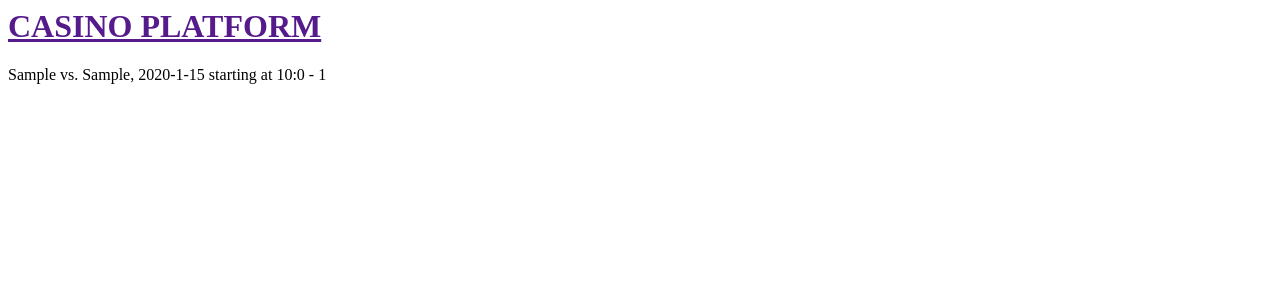
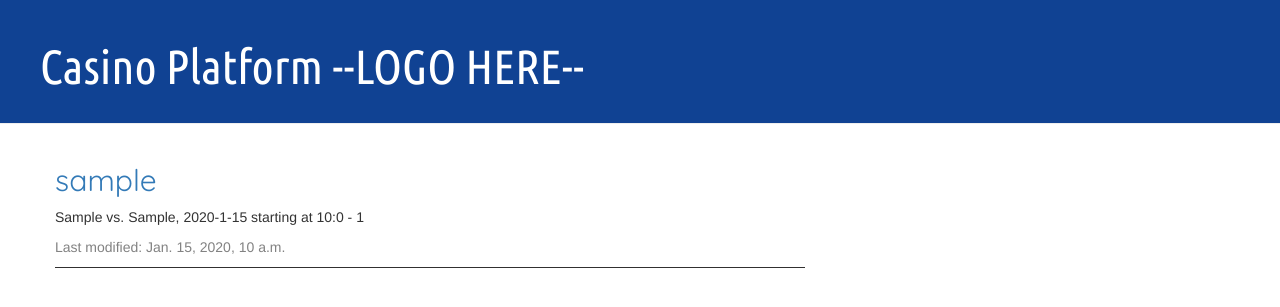
Before and after one commit to itayRoll/casino, a Django app: page /bets/ in a window 1280 px wide. Shown: the top 307 px of the page. Run offline with Django 3.2, Linux system fonts and the light colour scheme; tables that the repository leaves empty hold one stand-in row (values such as "Sample post"); some libraries are stand-ins or nearby versions.

Commit message:
keep it movin

```diff
--- /dev/null
+++ b/casino/static/css/casino.css
@@ -0,0 +1,52 @@
+.page-header {
+	background-color: #104293;
+    margin-top: 0;
+    padding: 20px 20px 20px 40px;
+}
+
+.page-header h1, .page-header h1 a, .page-header h1 a:visited, .page-header h1 a:active {
+    color: #ffffff;
+    font-size: 36pt;
+    text-decoration: none;
+}
+
+.content {
+    margin-left: 40px;
+}
+
+h1 {
+    font-family: 'Ubuntu Condensed';
+}
+
+h2 {
+    font-family: 'Quicksand';
+}
+
+.date {
+    color: #828282;
+}
+
+.save {
+    float: right;
+}
+
+.top-menu, .top-menu:hover, .top-menu:visited {
+    color: #ffffff;
+    float: right;
+    font-size: 6pt;
+    margin-right: 20px;
+}
+
+.bet {
+    margin-bottom: 70px;
+}
+
+.bet h1 a, .bet h1 a:visited {
+    color: #000000;
+}
+
+.line-separator{
+	height:1px;
+	background:#717171;
+	border-bottom:1px solid #313030;
+}
--- /dev/null
+++ b/casino/templates/casino/base.html
@@ -0,0 +1,25 @@
+{% load staticfiles %}
+<html>
+	<head>
+		<title>Itay's first site</title>
+		<link rel="stylesheet" href="//maxcdn.bootstrapcdn.com/bootstrap/3.2.0/css/bootstrap.min.css">
+		<link rel="stylesheet" href="//maxcdn.bootstrapcdn.com/bootstrap/3.2.0/css/bootstrap-theme.min.css">
+		<link href="//fonts.googleapis.com/css?family=Ubuntu+Condensed&subset=latin,latin-ext" rel="stylesheet" type="text/css">
+		<link href="//fonts.googleapis.com/css?family=Quicksand&subset=latin,latin-ext" rel="stylesheet" type="text/css">
+		<link rel="stylesheet" href="{% static 'css/casino.css' %}">
+	</head>
+	<body>
+		<div class="page-header">
+			<h1><a href="">Casino Platform --LOGO HERE--</a></h1>
+		</div>
+
+		<div class="content container">
+			<div class="row">
+				<div class="col-md-8">
+					{% block content %}
+            		{% endblock %}
+				</div>
+			</div>
+		</div>
+	</body>
+</html>
--- a/casino/templates/casino/bet_list.html
+++ b/casino/templates/casino/bet_list.html
@@ -1,17 +1,14 @@
-<html>
-	<head>
-		<title>Itay's first site</title>
-	</head>
-	<body>
-		<div>
-			<h1><a href="">CASINO PLATFORM</a></h1>
+{%  extends 'casino/base.html' %}
+
+{% block content %}
+	{% for bet in bets %}
+		<div class="post">
+			<h2><a href="">{{ bet.creator }}</a></h2>
+			<p>{{ bet }}</p>
+			<div class="date">
+	    		<p>Last modified: {{ bet.last_modified }}</p>
+			</div>
+			<div class="line-separator"></div>
 		</div>
-
-		<div>
-			<!-- {{bets}} -->
-			{% for bet in bets %}
-				{{bet}}<br>
-			{%endfor%}
-		</div>
-	</body>
-</html>
+	{% endfor %}
+{% endblock %}
--- a/casino/views.py
+++ b/casino/views.py
@@ -1,4 +1,4 @@
-from django.shortcuts import render
+from django.shortcuts import render, get_object_or_404
 from .models import Bet
 from django.utils import timezone
 
@@ -6,3 +6,7 @@ def bet_list(request):
 	# bets = Bet.objects.filter(match__start_time__gte=timezone.now()).order_by('match__start_time')
 	bets = Bet.objects.all()
 	return render(request, 'casino/bet_list.html', {'bets': bets})
+
+def bet_details(request, pk):
+	bet = get_object_or_404(Bet, pk=pk)
+	return render(request, 'casino/bet_details.html', {'bet': bet})
--- a/friendlybet/urls.py
+++ b/friendlybet/urls.py
@@ -19,5 +19,6 @@ from casino import views
 
 urlpatterns = [
     url(r'^admin/', admin.site.urls),
-    url(r'^bets/', views.bet_list, name='bet_list'),
+    url(r'^bets/$', views.bet_list, name='bet_list'),
+    url(r'^bets/(?P<pk>\d+)/$', views.bet_details, name='bet_details'),
 ]
```
Also changed, not shown: casino/templates/casino/bet_details.html (added, +11 -0 lines).
